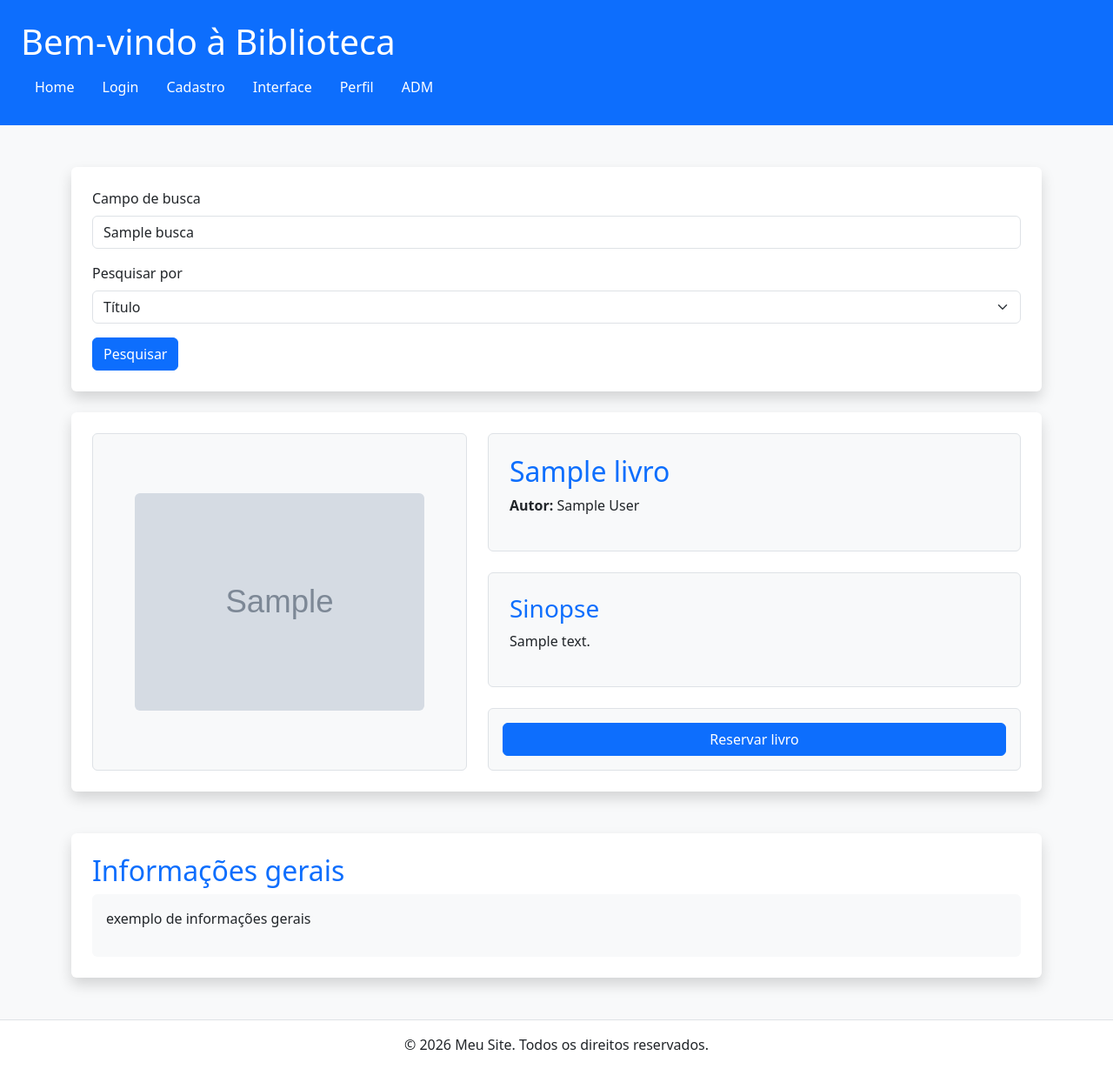
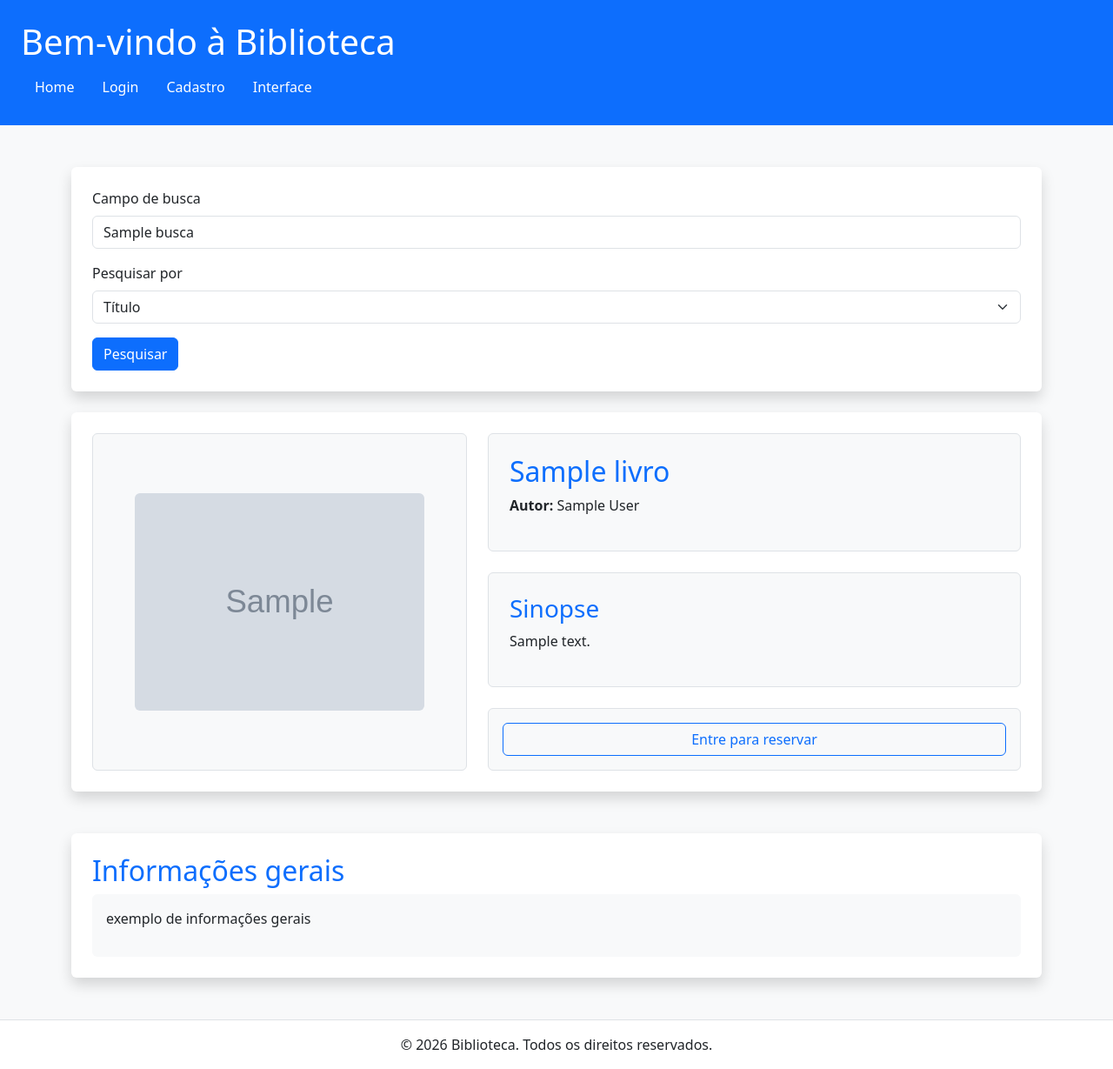
Before and after one commit to agiulia/Projeto-Web, a Node server app: template src/pages/index.ejs in a window 1280 px wide. Shown: the whole page at 87% size. Run offline with Node 20, Linux system fonts and the light colour scheme; the template is opened without the code that fills it: most values are stand-ins (such as "Sample title", 1, 10 or a date in 2020); grey boxes marked "Sample" are stand-in pictures; some libraries are stand-ins or nearby versions.

Commit message:
separando index em partials

```diff
--- a/src/controllers/userController.js
+++ b/src/controllers/userController.js
@@ -109,7 +109,7 @@ async function login(req, res) {
             role: user.role,
         };
 
-        res.redirect(user.role === 'admin' ? '/admin' : '/');
+        res.redirect(user.role === '/admin' ? '/admin/perfilAdmin' : '/');
     } catch (err) {
         console.error(err);
         res.status(500).render('usuarios/login', {
--- a/src/pages/index.ejs
+++ b/src/pages/index.ejs
@@ -1,48 +1,11 @@
-<!DOCTYPE html>
-<html lang="pt-br">
-<head>
-    <meta charset="UTF-8">
-    <meta name="viewport" content="width=device-width, initial-scale=1.0">
-    <title>Biblioteca</title>
-    <link href="https://cdn.jsdelivr.net/npm/bootstrap@5.3.3/dist/css/bootstrap.min.css" rel="stylesheet">
-</head>
-
-<body class="bg-light min-vh-100 d-flex flex-column">
-
-    <header class="bg-primary text-white p-4">
-        <h1>Bem-vindo à Biblioteca</h1>
-
-        <nav>
-            <ul class="nav">
-                <li class="nav-item">
-                    <a class="nav-link text-white" href="/">Home</a>
-                </li>
-                <li class="nav-item">
-                    <a class="nav-link text-white" href="/usuarios/login">Login</a>
-                </li>
-                <li class="nav-item">
-                    <a class="nav-link text-white" href="/usuarios/cadastro">Cadastro</a>
-                </li>
-                <li class="nav-item">
-                    <a class="nav-link text-white" href="/interface">Interface</a>
-                </li>
-                <li class="nav-item">
-                    <a class="nav-link text-white" href="/usuarios/perfil">Perfil</a>
-                </li>
-                <li class="nav-item">
-                    <a class="nav-link text-white" href="/admin/perfilAdmin">ADM</a>
-                </li>
-            </ul>
-        </nav>
-    </header>
+<%- include('partials/header', { titulo: 'Biblioteca' }) %>
 
 <main class="container my-5 flex-grow-1">
 
     <form action="/buscar" method="get" class="bg-white p-4 rounded shadow mb-4">
 
         <label for="busca" class="form-label">Campo de busca</label>
-            <input type="text" id="busca" name="busca" value="<%= busca %>"
-                class="form-control mb-3" placeholder="Digite o título ou autor" required>
+        <input type="text" id="busca" name="busca" value="<%= busca %>" class="form-control mb-3" placeholder="Digite o título ou autor" required>
 
         <label for="pesquisarPor" class="form-label">Pesquisar por</label>
         <select id="pesquisarPor" name="pesquisarPor" class="form-select mb-3">
@@ -55,49 +18,17 @@
         </form>
 
         <% if (erro) { %>
-            <div class="alert alert-danger"><%= erro %></div>
+            <div class="alert alert-danger">
+        <%= erro %>
+            </div>
         <% } %>
 
-        <% if (busca && !erro && livros.length === 0) { %>
+        <% if (busca && !erro && livros.length===0) { %>
             <div class="alert alert-warning">Nenhum livro encontrado.</div>
         <% } %>
 
-        <% livros.forEach((livro) => { %>
-            <div class="bg-white p-4 rounded shadow mb-4">
-                <div class="row g-4">
-
-                    <div class="col-12 col-md-5">
-                        <div class="bg-light border rounded d-flex align-items-center justify-content-center h-100 p-5">
-                            <% if (livro.thumbnail) { %>
-                                <img src="<%= livro.thumbnail %>"
-                                    alt="Capa de <%= livro.title %>"
-                                    class="img-fluid rounded">
-                            <% } else { %>
-                                <span class="text-muted">Sem capa</span>
-                            <% } %>
-                        </div>
-                    </div>
-
-                    <div class="col-12 col-md-7">
-                        <div class="bg-light border rounded p-4 mb-4">
-                            <h2 class="text-primary"><%= livro.title %></h2>
-                            <p><strong>Autor:</strong> <%= livro.authors.join(', ') %></p>
-                        </div>
-
-                        <div class="bg-light border rounded p-4 mb-4">
-                            <h3 class="text-primary">Sinopse</h3>
-                            <p><%= livro.description %></p>
-                        </div>
-
-                        <div class="bg-light border rounded p-3">
-                            <button type="button" class="btn btn-primary w-100">
-                                Reservar livro
-                            </button>
-                        </div>
-                    </div>
-
-                </div>
-            </div>
+        <% livros.forEach((livro)=> { %>
+        <%- include('partials/livro', { livro }) %>
         <% }) %>
 
         <div class="bg-white p-4 rounded shadow mt-5">
@@ -109,9 +40,4 @@
 
 </main>
 
-    <footer class="bg-white text-center p-3 border-top mt-auto">
-        <p class="mb-0">© 2026 Meu Site. Todos os direitos reservados.</p>
-    </footer>
-
-</body>
-</html>
+<%- include('partials/footer') %>
--- /dev/null
+++ b/src/pages/partials/footer.ejs
@@ -0,0 +1,6 @@
+    <footer class="bg-white text-center p-3 border-top mt-auto">
+        <p class="mb-0">© 2026 Biblioteca. Todos os direitos reservados.</p>
+    </footer>
+
+</body>
+</html>
--- /dev/null
+++ b/src/pages/partials/header.ejs
@@ -0,0 +1,50 @@
+<!DOCTYPE html>
+<html lang="pt-br">
+<head>
+    <meta charset="UTF-8">
+    <meta name="viewport" content="width=device-width, initial-scale=1.0">
+    <title><%= typeof titulo !== 'undefined' ? titulo : 'Biblioteca' %></title>
+    <link href="https://cdn.jsdelivr.net/npm/bootstrap@5.3.3/dist/css/bootstrap.min.css" rel="stylesheet">
+</head>
+
+<body class="bg-light min-vh-100 d-flex flex-column">
+
+    <header class="bg-primary text-white p-4">
+        <h1>Bem-vindo à Biblioteca</h1>
+
+        <nav>
+            <ul class="nav">
+                <li class="nav-item">
+                    <a class="nav-link text-white" href="/">Home</a>
+                </li>
+
+                <% if (!usuario) { %>
+                    <li class="nav-item">
+                        <a class="nav-link text-white" href="/usuarios/login">Login</a>
+                    </li>
+                    <li class="nav-item">
+                        <a class="nav-link text-white" href="/usuarios/cadastro">Cadastro</a>
+                    </li>
+                <% } %>
+
+                <li class="nav-item">
+                    <a class="nav-link text-white" href="/interface">Interface</a>
+                </li>
+
+                <% if (usuario) { %>
+                    <li class="nav-item">
+                        <a class="nav-link text-white" href="/usuarios/perfil">Perfil</a>
+                    </li>
+                    <li class="nav-item">
+                        <a class="nav-link text-white" href="/usuarios/logout">Sair</a>
+                    </li>
+                <% } %>
+
+                <% if (usuario && usuario.role === 'admin') { %>
+                    <li class="nav-item">
+                        <a class="nav-link text-white" href="/admin/perfilAdmin">ADM</a>
+                    </li>
+                <% } %>
+            </ul>
+        </nav>
+    </header>
--- /dev/null
+++ b/src/pages/partials/livro.ejs
@@ -0,0 +1,41 @@
+<div class="bg-white p-4 rounded shadow mb-4">
+    <div class="row g-4">
+
+        <div class="col-12 col-md-5">
+            <div class="bg-light border rounded d-flex align-items-center justify-content-center h-100 p-5">
+                <% if (livro.thumbnail) { %>
+                    <img src="<%= livro.thumbnail %>"
+                        alt="Capa de <%= livro.title %>"
+                        class="img-fluid rounded">
+                <% } else { %>
+                    <span class="text-muted">Sem capa</span>
+                <% } %>
+            </div>
+        </div>
+
+        <div class="col-12 col-md-7">
+            <div class="bg-light border rounded p-4 mb-4">
+                <h2 class="text-primary"><%= livro.title %></h2>
+                <p><strong>Autor:</strong> <%= livro.authors.join(', ') %></p>
+            </div>
+
+            <div class="bg-light border rounded p-4 mb-4">
+                <h3 class="text-primary">Sinopse</h3>
+                <p><%= livro.description %></p>
+            </div>
+
+            <div class="bg-light border rounded p-3">
+                <% if (usuario) { %>
+                    <form action="/emprestimos" method="POST">
+                        <input type="hidden" name="google_id" value="<%= livro.id %>">
+                        <input type="hidden" name="book_title" value="<%= livro.title %>">
+                        <button type="submit" class="btn btn-primary w-100">Reservar livro</button>
+                    </form>
+                <% } else { %>
+                    <a href="/usuarios/login" class="btn btn-outline-primary w-100">Entre para reservar</a>
+                <% } %>
+            </div>
+        </div>
+
+    </div>
+</div>
--- a/src/routes/userRoutes.js
+++ b/src/routes/userRoutes.js
@@ -10,7 +10,6 @@ router.get('/login', userController.showLoginForm);
 router.post('/login', userController.login);
 router.get('/logout', userController.logout);
 
-// ele msm
 // ele msm
 router.get('/perfil', requireAuth, userController.showProfile);
 router.post('/perfil', requireAuth, userController.updateProfile);
```
Also changed, not shown: src/config/banco.db. Lines whose indentation alone changed are shown as unchanged.
